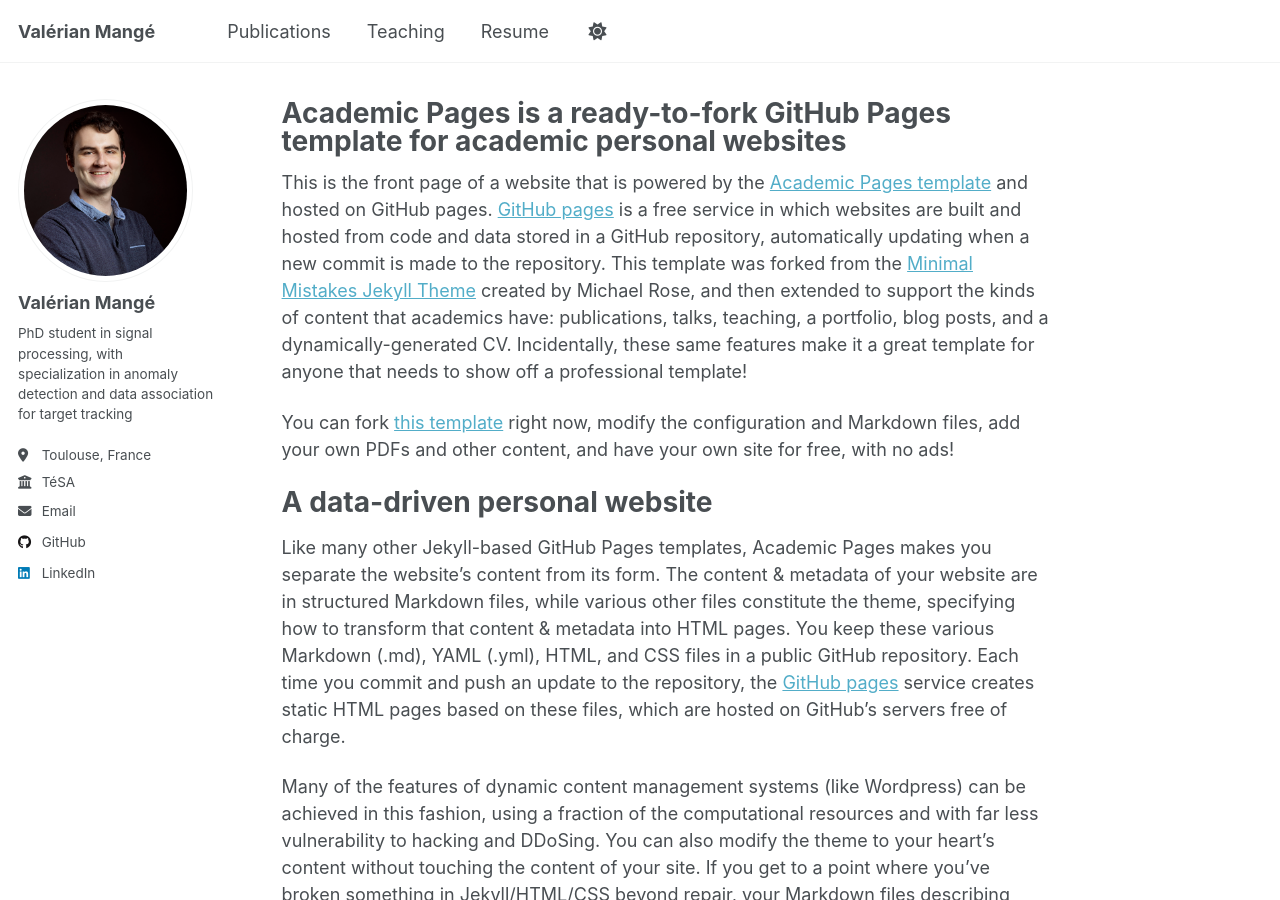
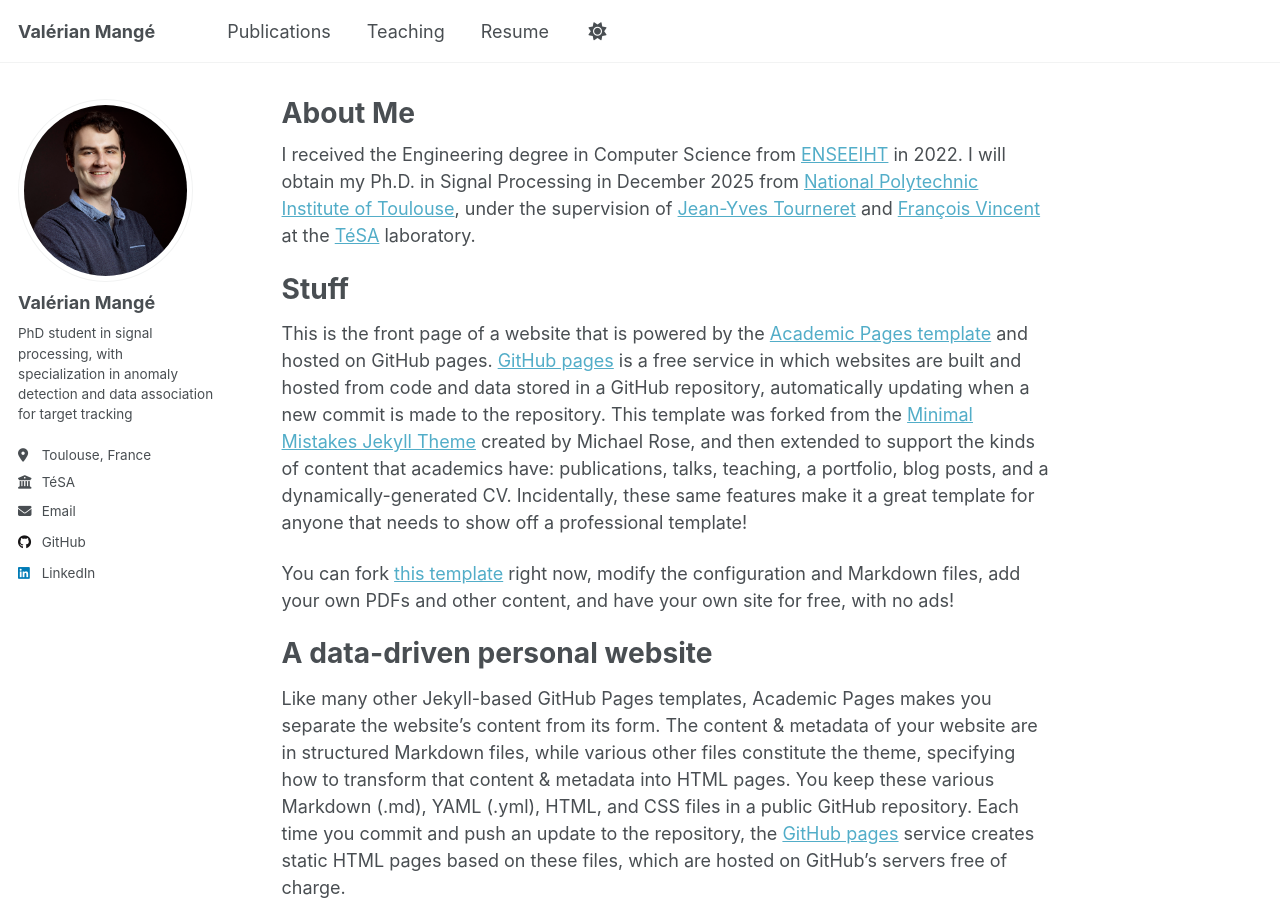
Before and after one commit to ValMang/ValMang.github.io, a Jekyll site: the page built from _pages/about.md, in a window 1280 px wide and 900 px high. Built offline with Jekyll 4.4.1, drawn with Linux system fonts in a browser that asks for light colours; a script that is not in the unit is left out.

Commit message:
Update about.md

```diff
--- a/_pages/about.md
+++ b/_pages/about.md
@@ -1,11 +1,16 @@
 ---
 permalink: /
-title: "Academic Pages is a ready-to-fork GitHub Pages template for academic personal websites"
+title: "About Me"
 author_profile: true
 redirect_from:
   - /about/
   - /about.html
 ---
+
+I received the Engineering degree in Computer Science from [ENSEEIHT](https://www.enseeiht.fr/fr/index.html) in 2022. I will obtain my Ph.D. in Signal Processing in December 2025 from [National Polytechnic Institute of Toulouse](https://www.inp-toulouse.fr/fr/index.html), under the supervision of [Jean-Yves Tourneret](https://perso.tesa.prd.fr/jyt/) and [François Vincent](https://pagespro.isae-supaero.fr/francois-vincent/) at the [TéSA](https://www.tesa.prd.fr/) laboratory.
+
+Stuff
+======
 
 This is the front page of a website that is powered by the [Academic Pages template](https://github.com/academicpages/academicpages.github.io) and hosted on GitHub pages. [GitHub pages](https://pages.github.com) is a free service in which websites are built and hosted from code and data stored in a GitHub repository, automatically updating when a new commit is made to the repository. This template was forked from the [Minimal Mistakes Jekyll Theme](https://mmistakes.github.io/minimal-mistakes/) created by Michael Rose, and then extended to support the kinds of content that academics have: publications, talks, teaching, a portfolio, blog posts, and a dynamically-generated CV. Incidentally, these same features make it a great template for anyone that needs to show off a professional template!
 
```
